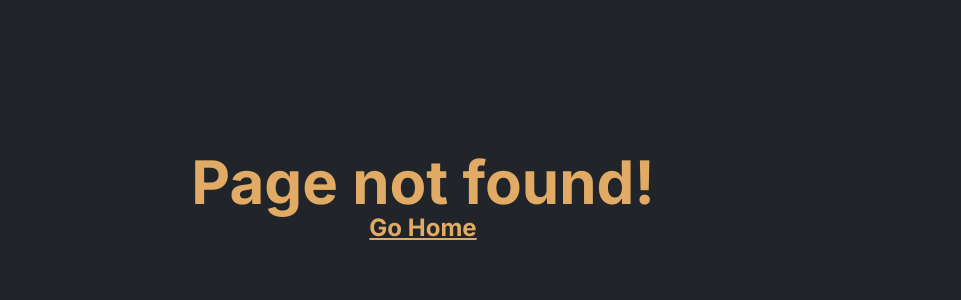
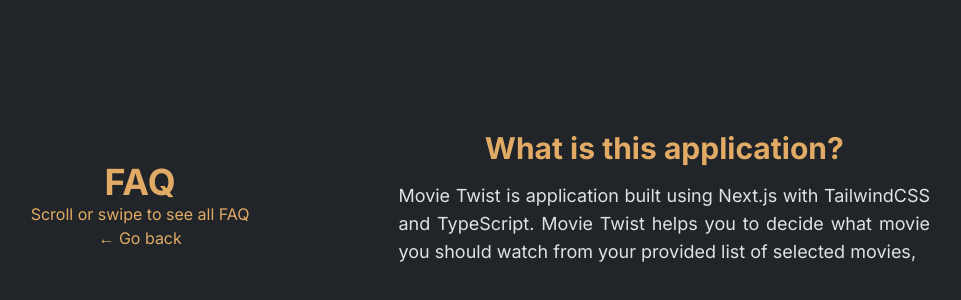
Before and after one commit to ognjeeen/movie-twist, a Next.js app: page /faq in a window 1280 px wide. Before the commit this address had no page. Shown: the part 202-502 px from the top of the page, without its empty margins (217-1178 px from the left). Built offline with nearby package versions, Linux system fonts and the light colour scheme.

Commit message:
Fixed input size problem on Firefox and added temporary faq page

```diff
--- /dev/null
+++ b/app/faq/page.tsx
@@ -0,0 +1,11 @@
+import FAQSection from '@/components/FAQSection';
+
+const FAQPage = () => {
+  return (
+    <div className="justify-center items-center h-screen">
+      <FAQSection />
+    </div>
+  );
+};
+
+export default FAQPage;
--- /dev/null
+++ b/components/FAQSection.tsx
@@ -0,0 +1,130 @@
+'use client';
+
+import Link from 'next/link';
+import { useEffect, useRef, useState, useCallback } from 'react';
+
+type FAQItem = {
+  question: string;
+  answer: string;
+};
+
+const faqData: FAQItem[] = [
+  {
+    question: 'What is this application?',
+    answer:
+      'Movie Twist is application built using Next.js with TailwindCSS and TypeScript. Movie Twist helps you to decide what movie you should watch from your provided list of selected movies,',
+  },
+  {
+    question: 'How do I use this application?',
+    answer: `You can use this application by searching movies (using their full name) and adding them to selected list. When you find a movie you want to add in selected list, just click on it and it will be automatically selected. After that, all you have to do is click on 'Random Movie' button. After that just wait for application to give you random movie from list that you created,`,
+  },
+  {
+    question: 'Is Movie Twist only available for movies?',
+    answer:
+      'No. With Movie Twist you can also search for short movies, anime series as well as anime movies. ',
+  },
+  {
+    question: 'What is anime mode?',
+    answer: `Well, you need to try it out and see for yourself :). Maybe it will spawn emo girl or boy next to you if you turn this option on. Jokes aside, it's just a theme :),`,
+  },
+  {
+    question: 'Can I give contribution to Movie Twist?',
+    answer: `Yes! Any help is really appreciated. You can help me in two ways, first way is to help me with development and the second way is to help me in terms of donations. I would say to buy me a coffee only if you find this application useful ;). In either way, you can contact me on Discord at M0xei (m0xei) or you can buy me a coffee at <a href="https://ko-fi.com/ognjeeen" target="_blank" rel="noopener noreferrer" style="color: #e1ab65; font-weight:bold">Ko-fi</a>. My main priority is to upgrade API so it can support more request per day, that cost from 1-25€ per month.`,
+  },
+];
+
+const FAQSection = () => {
+  const [currentIndex, setCurrentIndex] = useState(0);
+  const scrollRef = useRef<HTMLDivElement>(null);
+  const startYRef = useRef<number>(0);
+  const endYRef = useRef<number>(0);
+
+  const debounce = (func: (...args: any[]) => void, wait: number) => {
+    let timeout: NodeJS.Timeout;
+    return (...args: any[]) => {
+      clearTimeout(timeout);
+      timeout = setTimeout(() => func(...args), wait);
+    };
+  };
+
+  const handleScroll = useCallback(
+    debounce((event: React.WheelEvent<HTMLDivElement>) => {
+      if (event.deltaY > 0) {
+        setCurrentIndex((prevIndex) =>
+          Math.min(prevIndex + 1, faqData.length - 1)
+        );
+      } else {
+        setCurrentIndex((prevIndex) => Math.max(prevIndex - 1, 0));
+      }
+    }, 200), // 200ms debounce time
+    []
+  );
+
+  const handleTouchStart = (event: React.TouchEvent<HTMLDivElement>) => {
+    startYRef.current = event.touches[0].clientY;
+  };
+
+  const handleTouchMove = (event: React.TouchEvent<HTMLDivElement>) => {
+    endYRef.current = event.touches[0].clientY;
+  };
+
+  const handleTouchEnd = () => {
+    const deltaY = startYRef.current - endYRef.current;
+    if (deltaY > 50) {
+      setCurrentIndex((prevIndex) =>
+        Math.min(prevIndex + 1, faqData.length - 1)
+      );
+    } else if (deltaY < -50) {
+      setCurrentIndex((prevIndex) => Math.max(prevIndex - 1, 0));
+    }
+  };
+
+  useEffect(() => {
+    if (scrollRef.current) {
+      scrollRef.current.scrollTo({
+        top: currentIndex * scrollRef.current.clientHeight,
+        behavior: 'smooth',
+      });
+    }
+  }, [currentIndex]);
+
+  return (
+    <div
+      className="h-full w-full md:flex"
+      onWheel={handleScroll}
+      onTouchStart={handleTouchStart}
+      onTouchMove={handleTouchMove}
+      onTouchEnd={handleTouchEnd}
+    >
+      <div className="items-center pr-4 flex justify-center md:justify-end lg:w-3/6 md:pt-0">
+        <div className="flex flex-col text-center text-primaryLight pt-4">
+          <h1 className="text-4xl font-bold">FAQ</h1>
+          <span>Scroll or swipe to see all FAQ</span>
+          <Link href="/">&larr; Go back</Link>
+        </div>
+      </div>
+      <div
+        ref={scrollRef}
+        className="overflow-y-hidden h-full w-5/6 snap-y snap-mandatory m-auto"
+      >
+        {faqData.map((faq, index) => (
+          <div
+            key={index}
+            className={`flex flex-col items-center justify-center h-screen snap-start transition-transform duration-500 ease-in-out ${
+              index === currentIndex ? 'opacity-100' : 'opacity-30'
+            }`}
+          >
+            <h1 className="text-primaryLight text-3xl font-bold mb-4">
+              {faq.question}
+            </h1>
+            <p className="text-lg md:w-2/3 break-words text-justify">
+              <span dangerouslySetInnerHTML={{ __html: faq.answer }} />
+            </p>
+          </div>
+        ))}
+      </div>
+    </div>
+  );
+};
+
+export default FAQSection;
--- a/components/Footer.tsx
+++ b/components/Footer.tsx
@@ -1,6 +1,7 @@
 'use client';
 
 import { useGlobalContext } from '@/context/GlobalContext';
+import Link from 'next/link';
 
 const Footer = () => {
   const { toggleAnimeMode } = useGlobalContext();
@@ -23,7 +24,9 @@
             </span>
           </label>
         </div>
-        <div className="flex justify-center pt-2">FAQ</div>
+        <Link href="/faq" className="flex justify-center pt-2">
+          FAQ
+        </Link>
       </div>
     </div>
   );
--- a/components/MovieInputSearch.tsx
+++ b/components/MovieInputSearch.tsx
@@ -16,6 +16,11 @@
       type="text"
       value={query}
       onChange={(e) => setQuery(e.target.value)}
+      style={{
+        maxHeight: '60px',
+        MozOsxFontSmoothing: 'grayscale',
+        WebkitFontSmoothing: 'antialiased',
+      }}
     />
   );
 };
```
